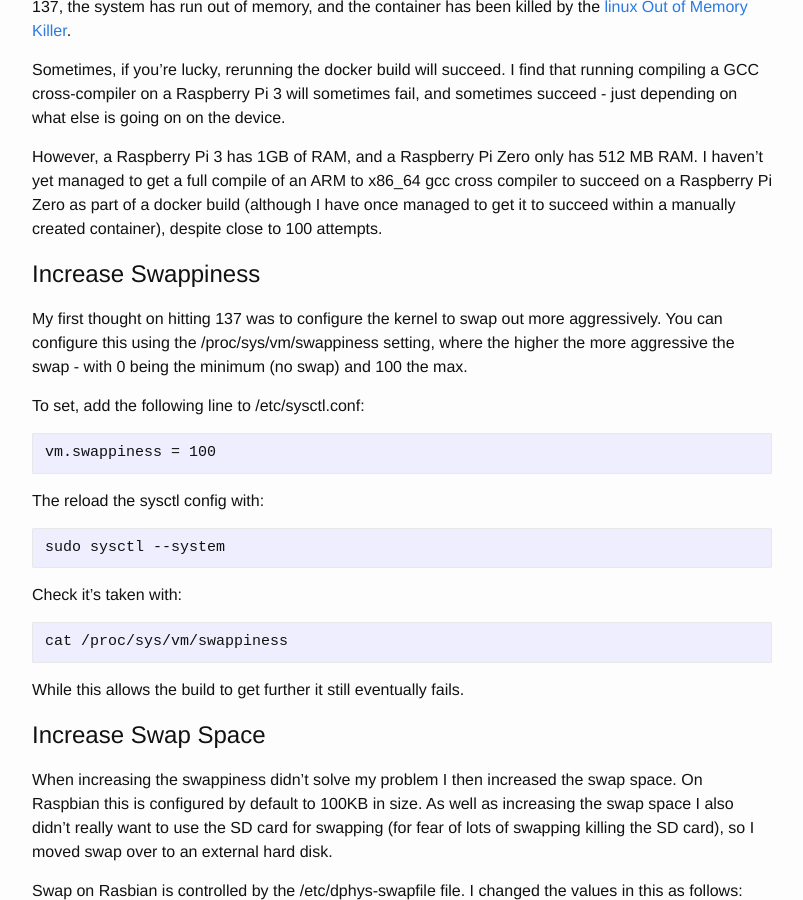
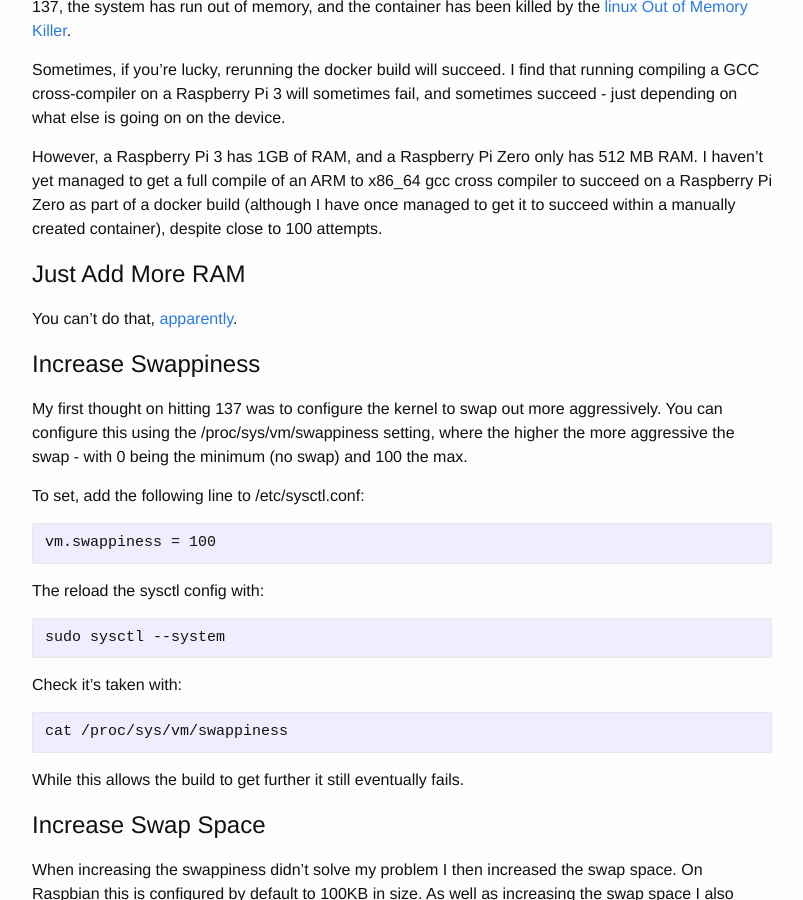
Before and after one commit to piersfinlayson/piersfinlayson.github.io, a Jekyll site: the page built from _posts/2019-01-02-more-ram-on-a-pi.markdown, in a window 1280 px wide and 900 px high, scrolled down 580 px. Shown: the whole window, without its empty margins (238-1041 px from the left). Built offline with Jekyll 4.4.1, drawn with Linux system fonts in a browser that asks for light colours; comment, search, counter and statistics services are not loaded.

Commit message:
add link to discussion about adding more RAM

```diff
--- a/_posts/2019-01-02-more-ram-on-a-pi.markdown
+++ b/_posts/2019-01-02-more-ram-on-a-pi.markdown
@@ -20,6 +20,10 @@ When a docker container -  including when created via a docker build command - e
 Sometimes, if you're lucky, rerunning the docker build will succeed.  I find that running compiling a GCC cross-compiler on a Raspberry Pi 3 will sometimes fail, and sometimes succeed - just depending on what else is going on on the device.
 
 However, a Raspberry Pi 3 has 1GB of RAM, and a Raspberry Pi Zero only has 512 MB RAM.  I haven't yet managed to get a full compile of an ARM to x86\_64 gcc cross compiler to succeed on a Raspberry Pi Zero as part of a docker build (although I have once managed to get it to succeed within a manually created container), despite close to 100 attempts.
+
+# Just Add More RAM
+
+You can't do that, [apparently](https://www.raspberrypi.org/forums/viewtopic.php?t=14664).
 
 # Increase Swappiness
 
```
